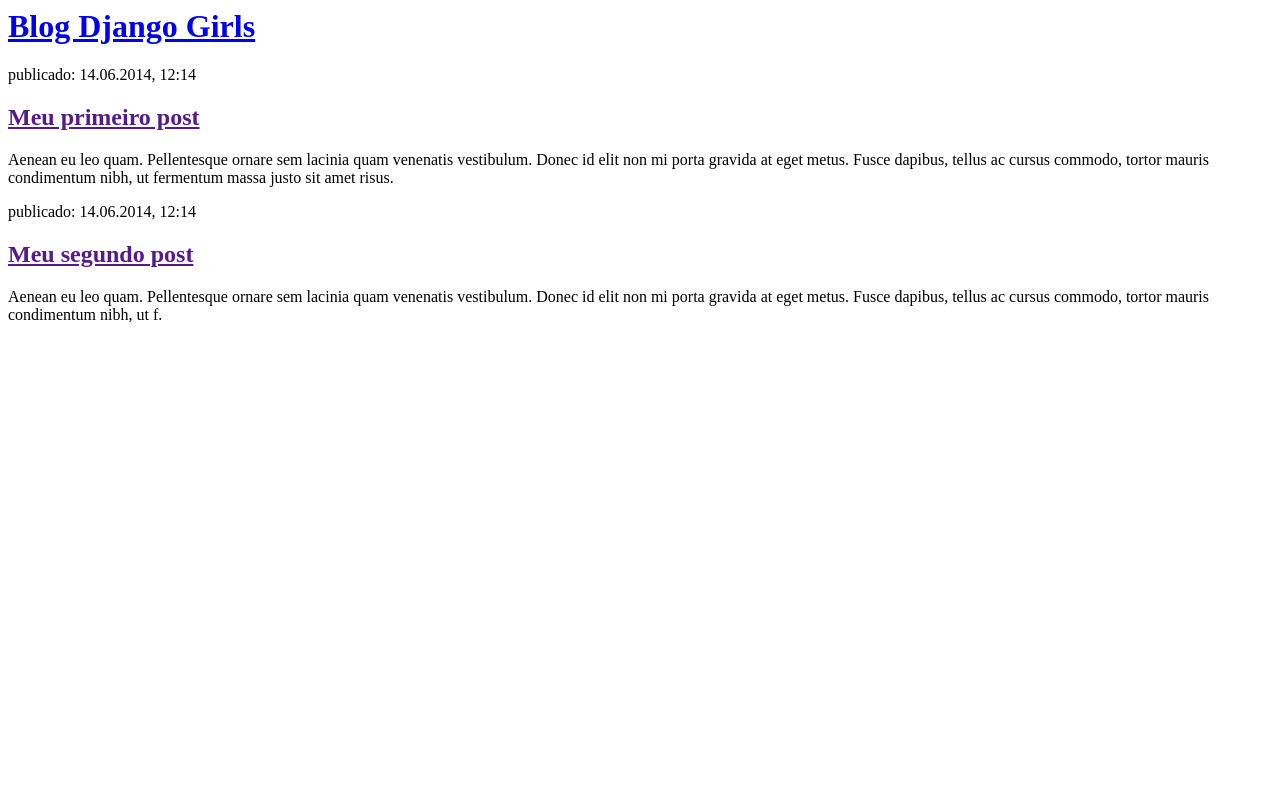
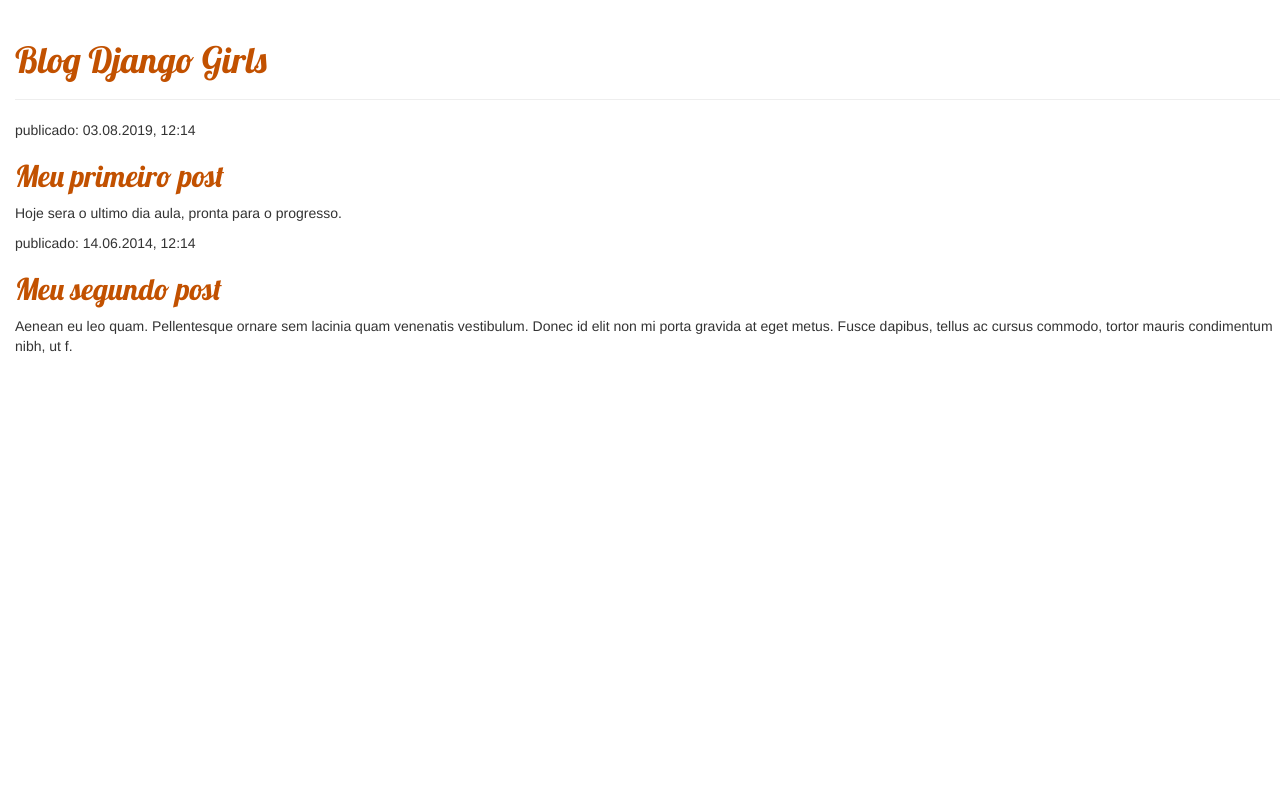
Before and after one commit to sabrinabelucci01/my-first-blog, a Django app: template blog/templates/blog/post_list.html in a window 1280 px wide. Run offline with Django 3.2, Linux system fonts and the light colour scheme; the template is opened without the code that fills it: values that come from a table or form of the project are taken from there, others are empty; tables that the repository leaves empty hold one stand-in row (values such as "Sample post"); some libraries are stand-ins or nearby versions.

Commit message:
Modificacao

```diff
--- /dev/null
+++ b/blog/static/css/blog.css
@@ -0,0 +1,7 @@
+h1 a, h2 a {
+    color: #C25100;
+    font-family: 'Lobster';
+}
+body {
+    padding-left: 15px;
+}
--- a/blog/templates/blog/post_list.html
+++ b/blog/templates/blog/post_list.html
@@ -1,16 +1,22 @@
+{% load static %}
 <html>
     <head>
         <title>Blog Django Girls</title>
+        <link href="https://fonts.googleapis.com/css?family=Lobster&subset=latin,latin-ext" rel="stylesheet" type="text/css">
     </head>
+      <link rel="stylesheet" href="//maxcdn.bootstrapcdn.com/bootstrap/3.2.0/css/bootstrap.min.css">
+      <link rel="stylesheet" href="//maxcdn.bootstrapcdn.com/bootstrap/3.2.0/css/bootstrap-theme.min.css">
+      <link rel="stylesheet" href="{% static 'css/blog.css' %}">
     <body>
-        <div>
+        <div class="page-header">
             <h1><a href="/">Blog Django Girls</a></h1>
         </div>
 
-        <div>
-            <p>publicado: 14.06.2014, 12:14</p>
+        {% for post in posts %}
+          <div class="post">
+            <p>publicado: 03.08.2019, 12:14</p>
             <h2><a href="">Meu primeiro post</a></h2>
-            <p>Aenean eu leo quam. Pellentesque ornare sem lacinia quam venenatis vestibulum. Donec id elit non mi porta gravida at eget metus. Fusce dapibus, tellus ac cursus commodo, tortor mauris condimentum nibh, ut fermentum massa justo sit amet risus.</p>
+            <p>Hoje sera o ultimo dia aula, pronta para o progresso.</p>
         </div>
 
         <div>
@@ -18,5 +24,6 @@
             <h2><a href="">Meu segundo post</a></h2>
             <p>Aenean eu leo quam. Pellentesque ornare sem lacinia quam venenatis vestibulum. Donec id elit non mi porta gravida at eget metus. Fusce dapibus, tellus ac cursus commodo, tortor mauris condimentum nibh, ut f.</p>
         </div>
+        {% endfor %}
     </body>
 </html>
```
